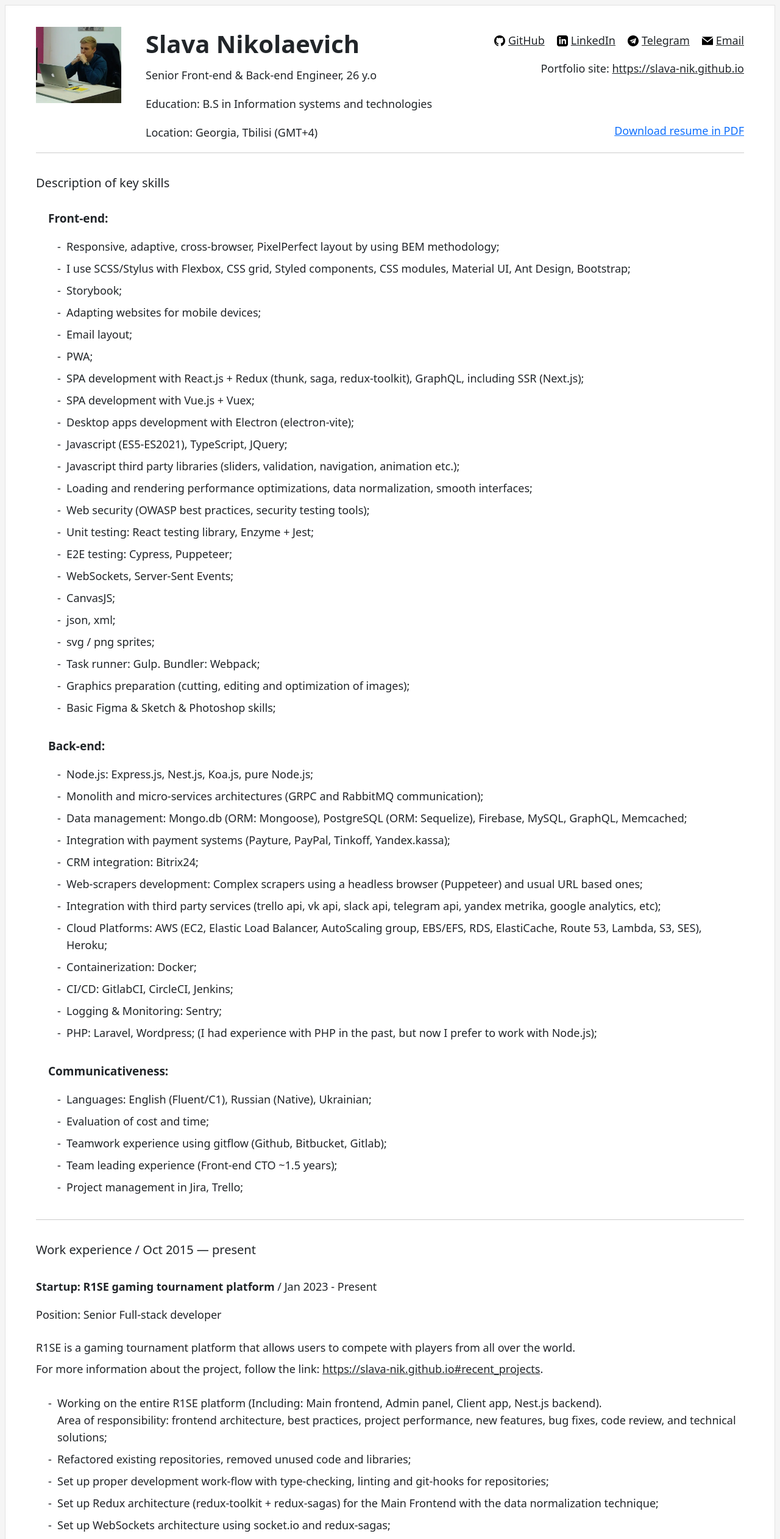
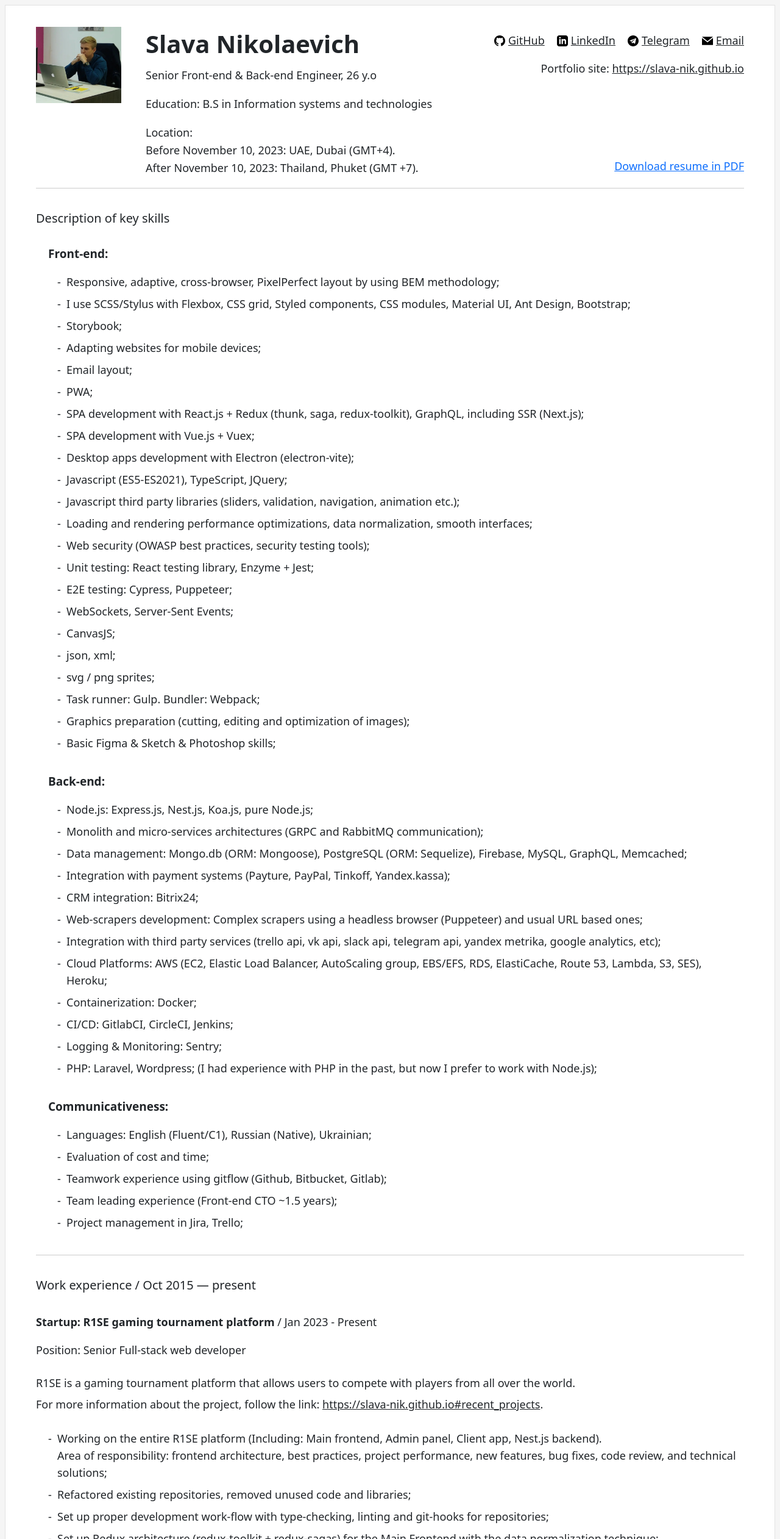
Before and after one commit to Slava-Nik/resume, a Next.js app: page / in a window 1280 px wide. Shown: the top 2523 px of the page at 61% size. Built offline with nearby package versions, Linux system fonts and the light colour scheme.

Commit message:
feat: updated resume file

```diff
--- a/components/Resume/AuthorInfo/index.tsx
+++ b/components/Resume/AuthorInfo/index.tsx
@@ -51,7 +51,9 @@
                     <h2 className={styles.author__name}>Slava Nikolaevich</h2>
                     <p className={styles.author__info}>Senior Front-end & Back-end Engineer, 26 y.o</p>
                     <p className={styles.author__education}>Education: B.S in Information systems and technologies</p>
-                    <p className={styles.author__location}>Location: Georgia, Tbilisi (GMT+4)</p>
+                    <p className={styles.author__location}>Location: <br/>
+                        Before November 10, 2023: UAE, Dubai (GMT+4). <br/>
+                        After November 10, 2023: Thailand, Phuket (GMT +7). </p>
                     <Contacts className={styles['contacts--details']} />
                 </div>
             </div>
--- a/components/Resume/WorkExperience/index.tsx
+++ b/components/Resume/WorkExperience/index.tsx
@@ -14,7 +14,7 @@
                         <b>Startup: R1SE gaming tournament platform</b>
                         <span> / Jan 2023 - Present</span>
                     </h4>
-                    <p className={styles['job__position']}>Position: Senior Full-stack developer</p>
+                    <p className={styles['job__position']}>Position: Senior Full-stack web developer</p>
                     <p className={styles['job__description']}>R1SE is a gaming tournament platform that allows users to compete with players from all over the world.<br/>
                         For more information about the project, follow the link: <a href="https://slava-nik.github.io#recent_projects" target="_blank" rel="noreferrer">https://slava-nik.github.io#recent_projects</a>.
                     </p>
```
Also changed, not shown: 1 other file (tests, documents, lock files or other folders).
